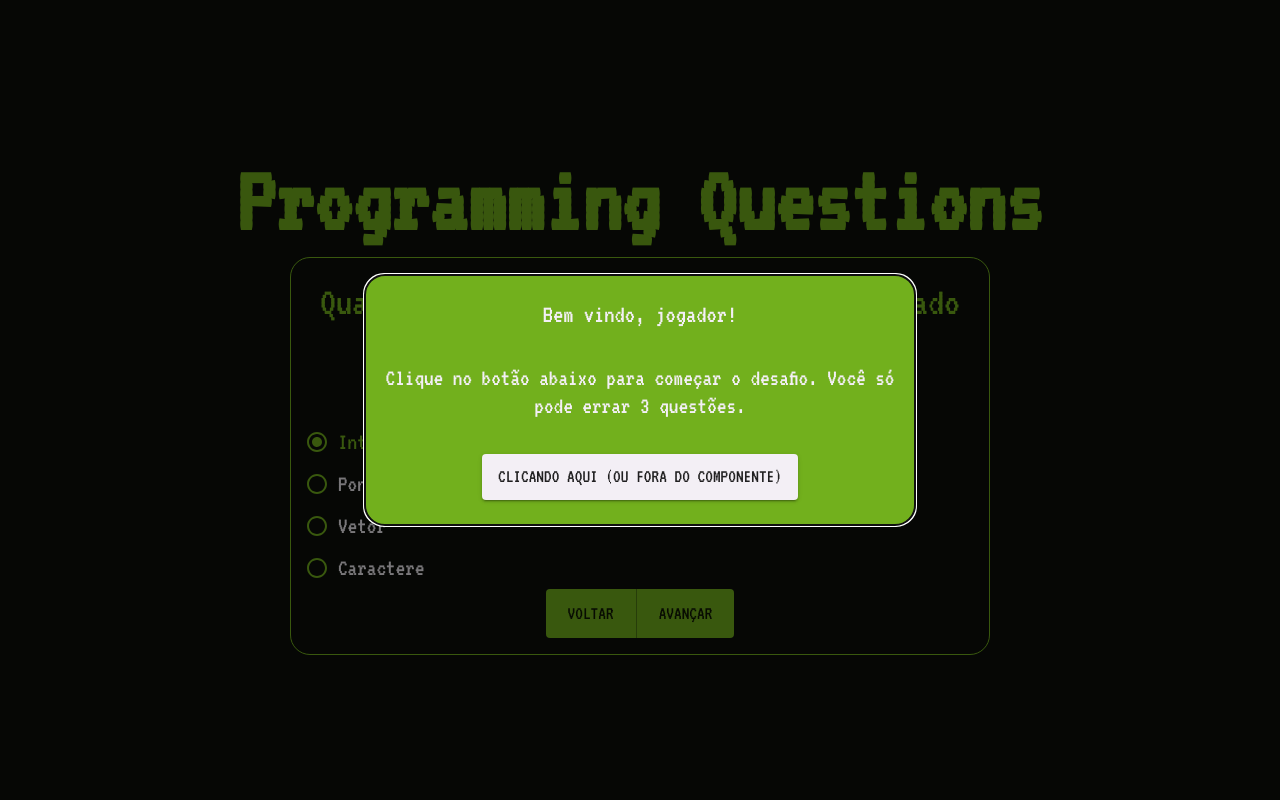
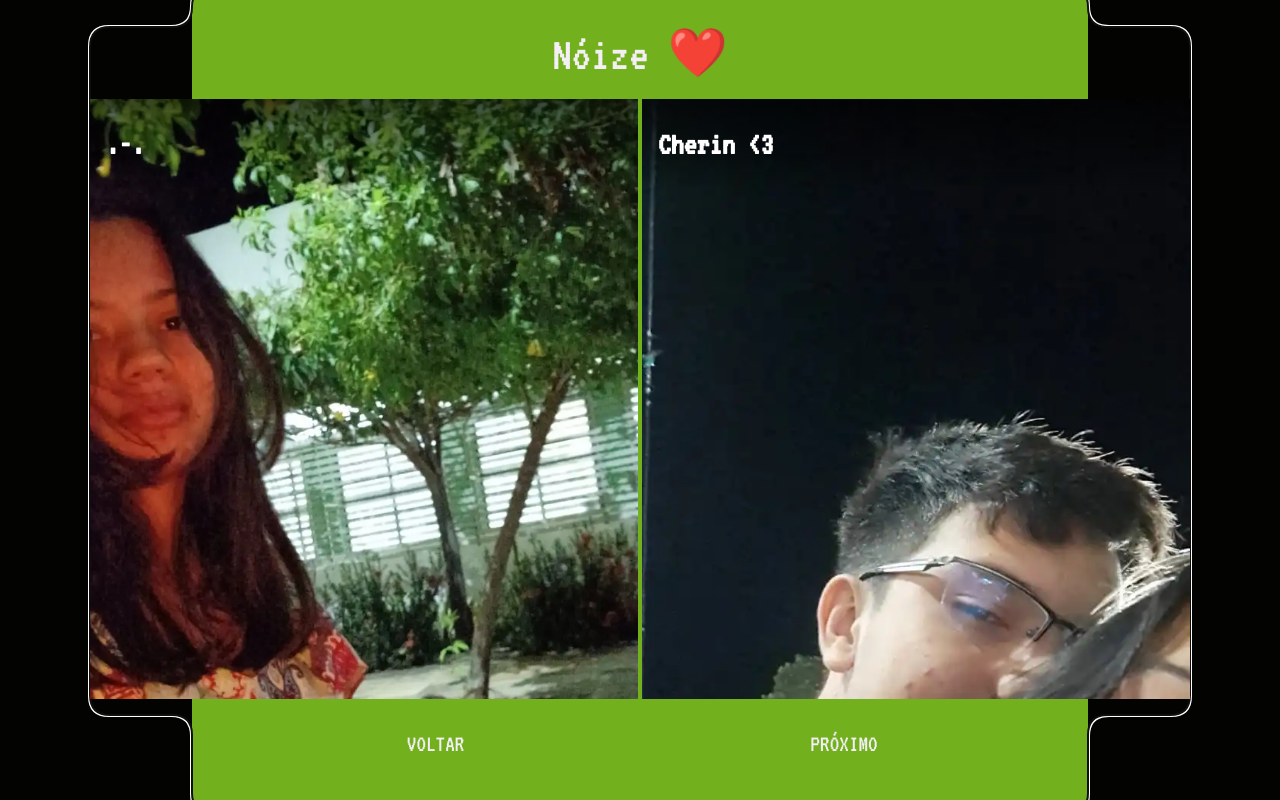
Before and after one commit to ArthurPdaSilva/programming_questions, a React (Vite) app: page / in a window 1280 px wide. Built offline with nearby package versions, Linux system fonts and the light colour scheme.

Commit message:
feat: paginação no componente de win

```diff
--- a/src/domains/GameBox/components/AudioPlay/index.tsx
+++ b/src/domains/GameBox/components/AudioPlay/index.tsx
@@ -1,9 +1,9 @@
 import CardMedia from '@mui/material/CardMedia';
 import { AudioPlayProp } from '../../types/AudioPlayProp';
 
-export default function AudioPlay({ link }: AudioPlayProp) {
+export default function AudioPlay({ link, isControl }: AudioPlayProp) {
   return (
-    <CardMedia component="audio" sx={{ width: '50%' }} autoPlay loop controls>
+    <CardMedia component="audio" sx={{ width: '50%' }} autoPlay loop controls={isControl}>
       <source src={link} type="audio/mpeg" />
     </CardMedia>
   );
--- a/src/domains/GameBox/features/GameModals/GameModalFailed/index.tsx
+++ b/src/domains/GameBox/features/GameModals/GameModalFailed/index.tsx
@@ -38,7 +38,7 @@ export default function GameModalFailed({ openModal, setOpenModal }: GameModalPr
         <Button color="secondary" variant="contained" sx={{ fontSize: '1.2rem' }} onClick={resetGame}>
           Tentar novamente clicando aqui (Ou fora do componente)
         </Button>
-        <AudioPlay link={iaePaiYouLose} />
+        <AudioPlay link={iaePaiYouLose} isControl={true} />
       </Box>
     </Modal>
   );
--- /dev/null
+++ b/src/domains/GameBox/features/GameModals/GameModalWin/Carousel/ImageListContainer/index.tsx
@@ -0,0 +1,25 @@
+import { ImageList, ImageListItem, ImageListItemBar } from '@mui/material';
+import images from '../../../../../db/images';
+
+export default function ImageListContainer() {
+  return (
+    <ImageList sx={{ width: 1100, height: 600 }}>
+      {images.map((item) => {
+        return (
+          <ImageListItem key={item.id}>
+            <img srcSet={item.link} alt={item.title} width={200} loading="lazy" />
+            <ImageListItemBar
+              sx={{
+                background:
+                  'linear-gradient(to bottom, rgba(0,0,0,0.7) 0%, ' + 'rgba(0,0,0,0.3) 70%, rgba(0,0,0,0) 100%)',
+                fontSize: '3rem',
+              }}
+              title={<h1>{item.title}</h1>}
+              position="top"
+            />
+          </ImageListItem>
+        );
+      })}
+    </ImageList>
+  );
+}
--- a/src/domains/GameBox/features/GameModals/GameModalWin/Carousel/index.tsx
+++ b/src/domains/GameBox/features/GameModals/GameModalWin/Carousel/index.tsx
@@ -1,5 +1,5 @@
-import { ImageList, ImageListItem, ImageListItemBar, Typography } from '@mui/material';
-import images from '../../../../db/images';
+import { Typography } from '@mui/material';
+import ImageListContainer from './ImageListContainer';
 
 export default function Carousel() {
   return (
@@ -7,24 +7,7 @@ export default function Carousel() {
       <Typography color="secondary" variant="h3" component="h2" align="center">
         Nóize ❤️
       </Typography>
-      <ImageList sx={{ width: 1100, height: 400 }}>
-        {images.map((item) => {
-          return (
-            <ImageListItem key={item.id}>
-              <img srcSet={item.link} alt={item.title} width={200} loading="lazy" />
-              <ImageListItemBar
-                sx={{
-                  background:
-                    'linear-gradient(to bottom, rgba(0,0,0,0.7) 0%, ' + 'rgba(0,0,0,0.3) 70%, rgba(0,0,0,0) 100%)',
-                  fontSize: '3rem',
-                }}
-                title={<h1>{item.title}</h1>}
-                position="top"
-              />
-            </ImageListItem>
-          );
-        })}
-      </ImageList>
+      <ImageListContainer />
     </div>
   );
 }
--- /dev/null
+++ b/src/domains/GameBox/features/GameModals/GameModalWin/GameWinButtons/index.tsx
@@ -0,0 +1,26 @@
+import { Button, ButtonGroup } from '@mui/material';
+import { useTheme } from '../../../../../../global/hooks/useTheme';
+import GameWinButtonsProp from '../../../../types/GameWinButtonsProp';
+
+export default function GameWinButtons({ setShowPhotos, setIsChangePage }: GameWinButtonsProp) {
+  const { secondaryColor } = useTheme();
+
+  const changePage = (changeOrNot: boolean) => {
+    setShowPhotos(changeOrNot);
+    setIsChangePage(false);
+    setTimeout(() => {
+      setIsChangePage(true);
+    }, 200);
+  };
+
+  return (
+    <ButtonGroup size="large" fullWidth disableElevation variant="text" aria-label="Disabled elevation buttons">
+      <Button onClick={() => changePage(false)} sx={{ fontSize: '1.5rem', color: secondaryColor }}>
+        Voltar
+      </Button>
+      <Button onClick={() => changePage(true)} sx={{ fontSize: '1.5rem', color: secondaryColor }}>
+        Próximo
+      </Button>
+    </ButtonGroup>
+  );
+}
--- /dev/null
+++ b/src/domains/GameBox/features/GameModals/GameModalWin/GameWinText/index.tsx
@@ -0,0 +1,16 @@
+import { Typography } from '@mui/material';
+
+export default function GameWinText() {
+  return (
+    <>
+      <Typography color="secondary" variant="h1" align="center">
+        Parabéns, você ganhou!
+      </Typography>
+      <Typography color="secondary" variant="h4" align="center">
+        Deu de enrolar, vamos namorar? Gatinha, parabéns por ter chegado até aqui, você é muito especial para mim e eu
+        estou te devendo isso há um tempo já, mas agora eu vou te pedir em namoro, você aceita? Eu te amo muitão e já
+        estamos há mais de 6 meses juntos, então, vamos oficializar isso? ❤️❤️❤️
+      </Typography>
+    </>
+  );
+}
--- a/src/domains/GameBox/features/GameModals/GameModalWin/index.tsx
+++ b/src/domains/GameBox/features/GameModals/GameModalWin/index.tsx
@@ -1,12 +1,17 @@
-import { Box, Modal, Typography } from '@mui/material';
+import { Box, Modal, Zoom } from '@mui/material';
+import { useState } from 'react';
 import carelessWhisperGeorgeMichael from '../../../../../assets/audios/carelessWhisperGeorgeMichael.mp3';
 import { useTheme } from '../../../../../global/hooks/useTheme';
 import AudioPlay from '../../../components/AudioPlay';
 import { GameModalProp } from '../../../types/GameModalProp';
 import Carousel from './Carousel';
+import GameWinButtons from './GameWinButtons';
+import GameWinText from './GameWinText';
 
 export default function GameModalWin({ openModal, setOpenModal }: GameModalProp) {
   const { primaryColor } = useTheme();
+  const [isChangePage, setIsChangePage] = useState(true);
+  const [showPhotos, setShowPhotos] = useState(true);
 
   return (
     <Modal
@@ -16,28 +21,23 @@ export default function GameModalWin({ openModal, setOpenModal }: GameModalProp)
       aria-describedby="modal-modal-description"
       style={{ display: 'flex', alignItems: 'center', justifyContent: 'center' }}
     >
+      <Zoom in={isChangePage}>
         <Box
           sx={{ background: primaryColor }}
           borderRadius={5}
-        width="85%"
-        height="90%"
+          maxWidth="70%"
+          minHeight="40%"
           display="flex"
           alignItems="center"
           justifyContent="center"
           flexDirection="column"
           p={5}
         >
-        <Typography color="secondary" variant="h1">
-          Parabéns, você ganhou!
-        </Typography>
-        <Typography color="secondary" variant="h4">
-          Deu de enrolar, vamos namorar? Gatinha, parabéns por ter chegado até aqui, você é muito especial para mim e eu
-          estou te devendo isso há um tempo já, mas agora eu vou te pedir em namoro, você aceita? Eu te amo muitão e já
-          estamos há mais de 6 meses juntos, então, vamos oficializar isso? ❤️❤️❤️
-        </Typography>
-        <Carousel />
-        <AudioPlay link={carelessWhisperGeorgeMichael} />
+          {showPhotos ? <Carousel /> : <GameWinText />}
+          <GameWinButtons setShowPhotos={setShowPhotos} setIsChangePage={setIsChangePage} />
+          <AudioPlay link={carelessWhisperGeorgeMichael} isControl={false} />
         </Box>
+      </Zoom>
     </Modal>
   );
 }
--- a/src/domains/GameBox/features/GameModals/index.tsx
+++ b/src/domains/GameBox/features/GameModals/index.tsx
@@ -8,7 +8,7 @@ import GameModalWin from './GameModalWin';
 export default function GameModals() {
   const { totalNumberOfPossibleWrongQuestions, questions, markedAlternatives, isFinish } = useQuestionContext();
 
-  const [openModalWin, setOpenModalWin] = useState(false);
+  const [openModalWin, setOpenModalWin] = useState(true);
   const [openModalFailed, setOpenModalFailed] = useState(false);
   const [openModalInit, setOpenModalInit] = useState(markedAlternatives.length === 0);
 
--- a/src/domains/GameBox/types/AudioPlayProp.ts
+++ b/src/domains/GameBox/types/AudioPlayProp.ts
@@ -1,3 +1,4 @@
 export interface AudioPlayProp {
   link: string;
+  isControl: boolean;
 }
--- /dev/null
+++ b/src/domains/GameBox/types/GameWinButtonsProp.ts
@@ -0,0 +1,4 @@
+export default interface GameWinButtonsProp {
+  setShowPhotos: React.Dispatch<React.SetStateAction<boolean>>;
+  setIsChangePage: React.Dispatch<React.SetStateAction<boolean>>;
+}
--- a/src/global/context/QuestionContext.tsx
+++ b/src/global/context/QuestionContext.tsx
@@ -15,16 +15,16 @@ export const QuestionContextProvider: React.FC<QuestionContextProviderProps> = (
   const [isChangingQuestion, setIsChangingQuestion] = useState(true);
   const [markedAlternatives, setMarkedAlternatives] = useState<MarkedAlternativeType[]>([]);
 
-  const changeQuestionProgramming = () => {
+  function changeQuestionProgramming() {
     setIsChangingQuestion(false);
     setTimeout(() => {
       setIsChangingQuestion(true);
     }, 700);
-  };
+  }
 
-  const getCurrentQuestion = () => {
+  function getCurrentQuestion() {
     return questions[currentQuestionIndex];
-  };
+  }
 
   function isFinish() {
     return markedAlternatives.length === questions.length;
```
Lines whose indentation alone changed are shown as unchanged.
